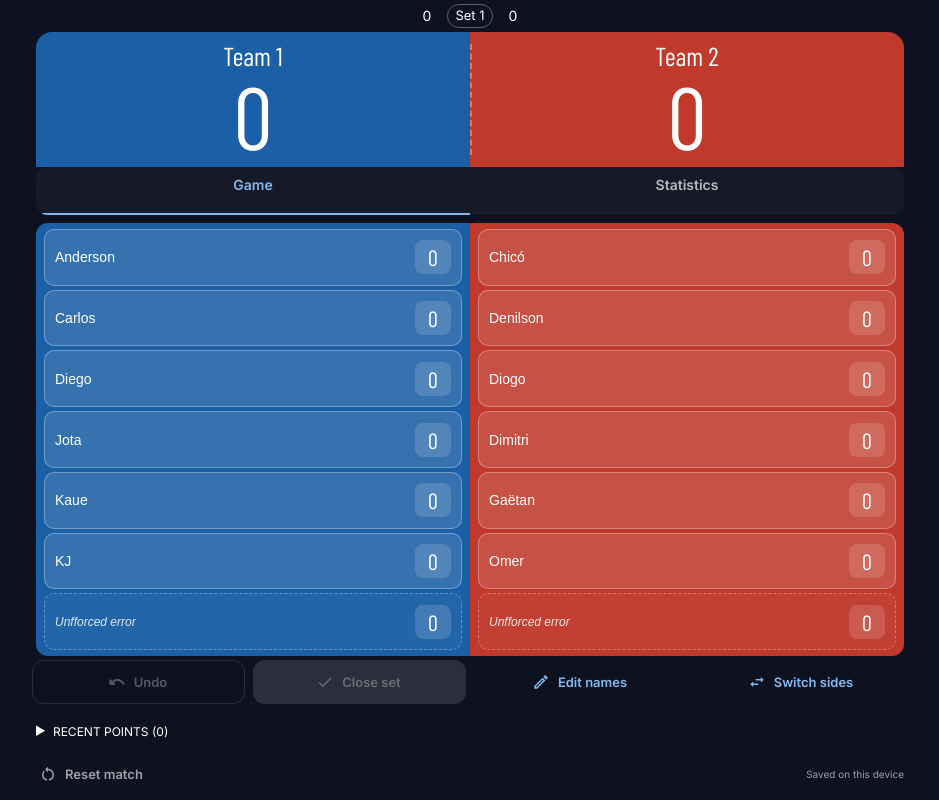
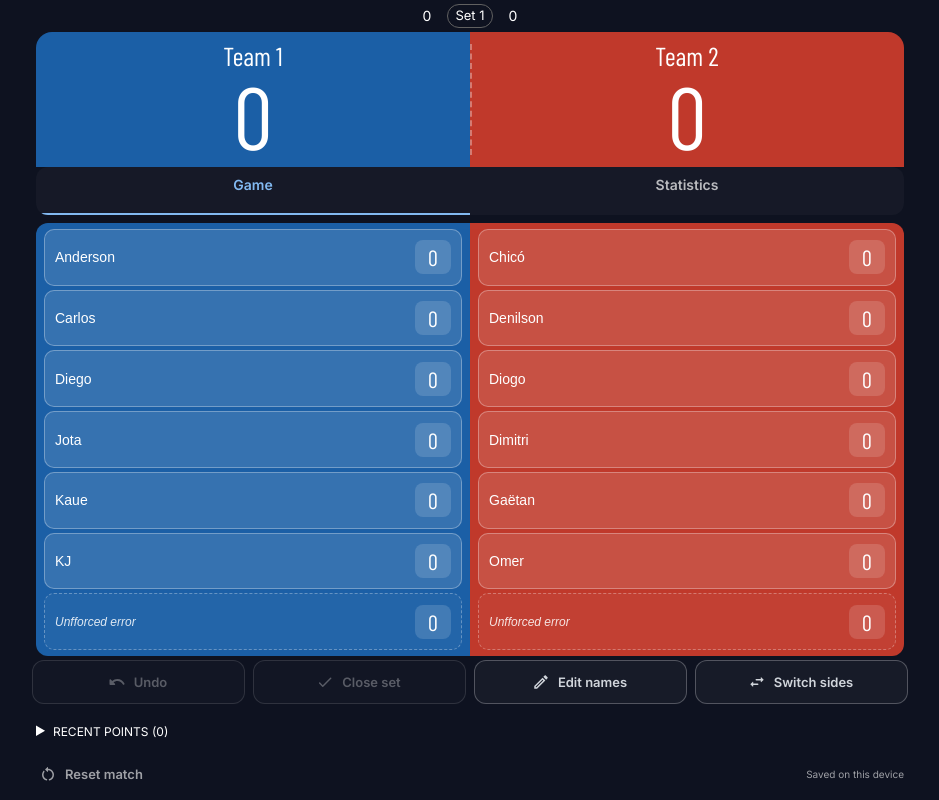
Before and after one commit to diogobas/volleyball_scoreboard, a React (Vite) app: page / in a window 1280 px wide. Shown: the whole page, without its empty margins (170-1109 px from the left). Built offline with nearby package versions, Linux system fonts and the light colour scheme.

Commit message:
Style lower match controls with neutral gray borders

```diff
--- a/src/App.jsx
+++ b/src/App.jsx
@@ -62,14 +62,14 @@ export default function App() {
       {tab === 1 && <Statistics state={state} teamOrder={teamOrder} />}
     </Box>
     <Box className="actions">
-      <Button variant="outlined" size="small" startIcon={<UndoRounded />} disabled={!last}
+      <Button variant="outlined" color="inherit" size="small" startIcon={<UndoRounded />} disabled={!last}
         aria-label={last?.type === 'set' ? 'Undo last set' : 'Undo last point'} onClick={() => dispatch({ type: 'undo' })}>
         Undo
       </Button>
-      <Button variant="contained" size="small" startIcon={<CheckRounded />} disabled={scoreA + scoreB === 0}
+      <Button variant="outlined" color="inherit" size="small" startIcon={<CheckRounded />} disabled={scoreA + scoreB === 0}
         onClick={() => setConfirmation('closeSet')}>Close set</Button>
-      <Button size="small" startIcon={<EditOutlined />} onClick={() => setEditing(true)}>Edit names</Button>
-      <Button size="small" startIcon={<SwapHorizRounded />} aria-pressed={state.sidesSwapped}
+      <Button variant="outlined" color="inherit" size="small" startIcon={<EditOutlined />} onClick={() => setEditing(true)}>Edit names</Button>
+      <Button variant="outlined" color="inherit" size="small" startIcon={<SwapHorizRounded />} aria-pressed={state.sidesSwapped}
         onClick={() => dispatch({ type: 'switchSides' })}>Switch sides</Button>
     </Box>
     {tab === 0 && <Box component="details" className="log-wrap">
--- a/src/styles.css
+++ b/src/styles.css
@@ -14,7 +14,10 @@ button, input { touch-action: manipulation; }
 .score-panel .team-heading { font: 700 clamp(20px, 4vw, 26px) 'Barlow Condensed', sans-serif; overflow-wrap: anywhere; }
 .score-panel .score { font: 900 clamp(60px, 15vw, 88px)/1 'Barlow Condensed', sans-serif; font-variant-numeric: tabular-nums; }
 .actions { display: grid; grid-template-columns: repeat(4, minmax(0, 1fr)); gap: 8px; padding: 4px 12px; }
-.actions .MuiButton-root { min-height: 44px; min-width: 0; padding: 4px 8px; }
+.actions .MuiButton-root { min-height: 44px; min-width: 0; padding: 4px 8px; color: #d1d5db; border: 1px solid #ffffff40; background: #ffffff0a; }
+.actions .MuiButton-root:hover { border-color: #ffffff66; background: #ffffff18; }
+.actions .MuiButton-root.Mui-disabled { color: #ffffff4d; border-color: #ffffff1f; background: #ffffff05; }
+.actions .MuiButton-root.Mui-focusVisible { outline: 2px solid #d1d5db; outline-offset: 2px; }
 .tabs { margin: 0 16px 8px; background: #ffffff08; border-radius: 12px; }
 .tabs, .tabs .MuiTab-root { min-height: 36px; }
 .tabs .MuiTab-root { padding: 6px 12px; }
```
